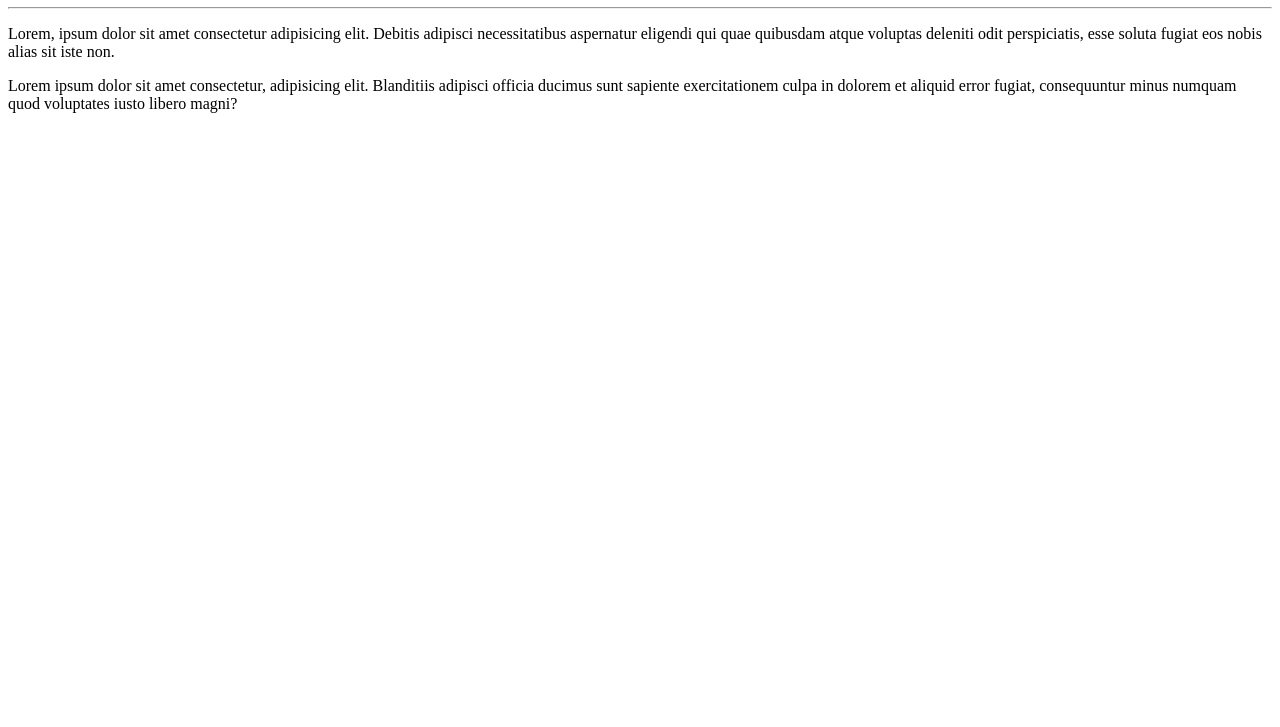
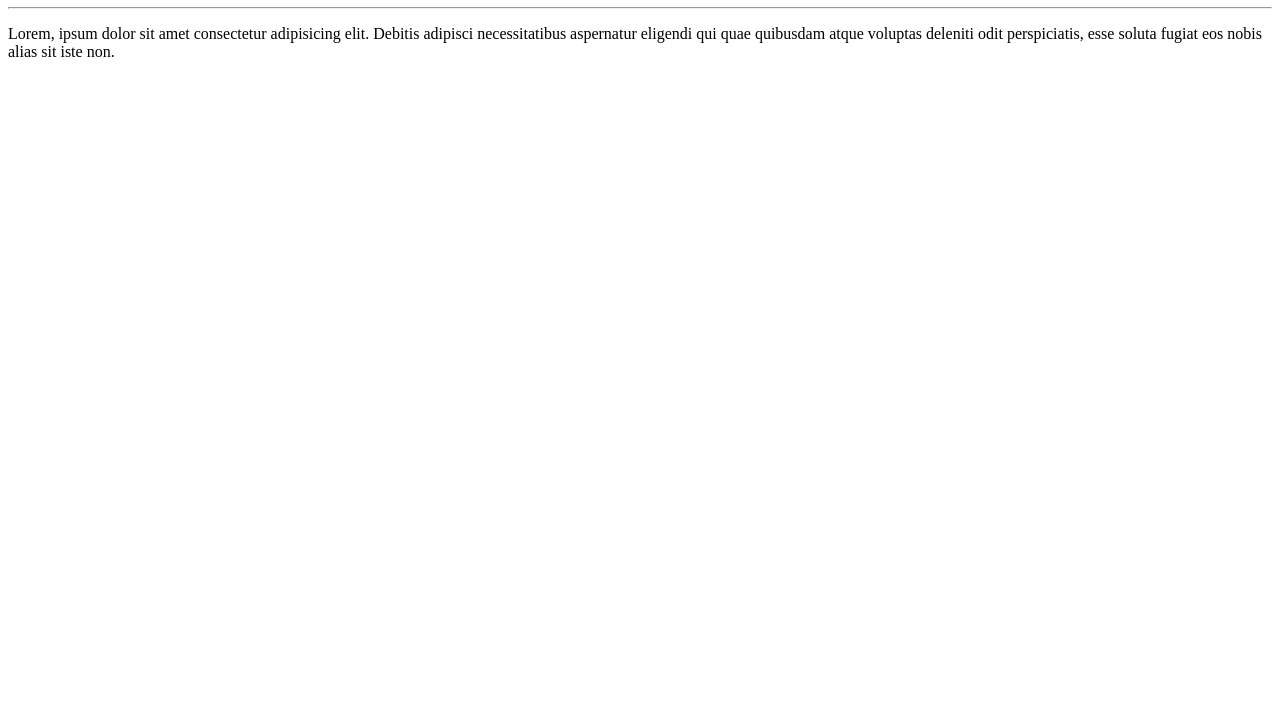
Before and after one commit to GabrielMendoncaRufin/Ola-Mundo, a plain HTML site: page site-exemplo/index.html in a window 1280 px wide. Shown: the part 73-800 px from the top of the page. Drawn offline with Linux system fonts and the light colour scheme.

Commit message:
alterando o código novamente

```diff
--- a/site-exemplo/index.html
+++ b/site-exemplo/index.html
@@ -9,6 +9,6 @@
    <h1>Olá, Mundo!</h1>
    <hr>
    <p>Lorem, ipsum dolor sit amet consectetur adipisicing elit. Debitis adipisci necessitatibus aspernatur eligendi qui quae quibusdam atque voluptas deleniti odit perspiciatis, esse soluta fugiat eos nobis alias sit iste non.</p>
-   <p>Lorem ipsum dolor sit amet consectetur, adipisicing elit. Blanditiis adipisci officia ducimus sunt sapiente exercitationem culpa in dolorem et aliquid error fugiat, consequuntur minus numquam quod voluptates iusto libero magni?</p>
 </body>
+
 </html>
```
